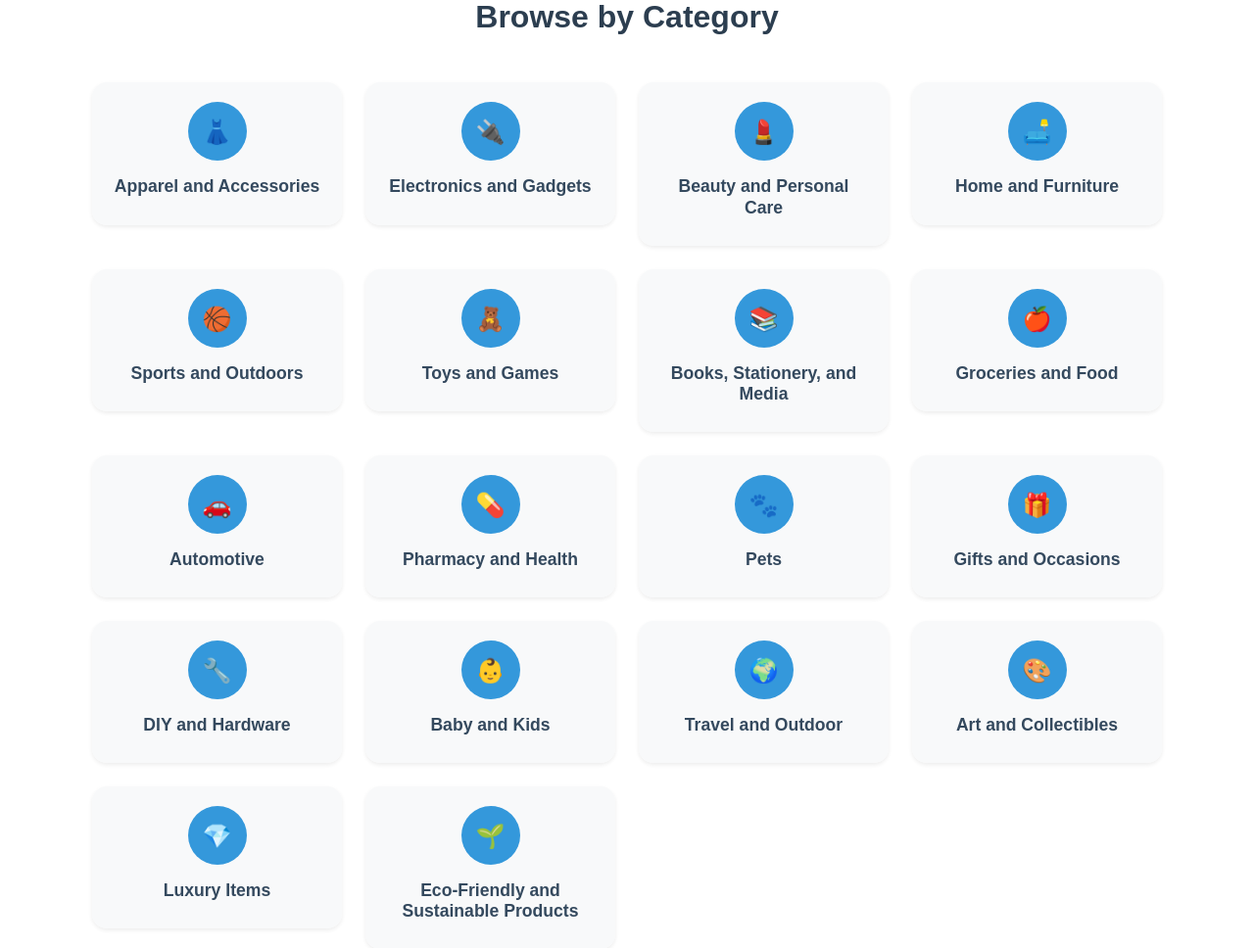
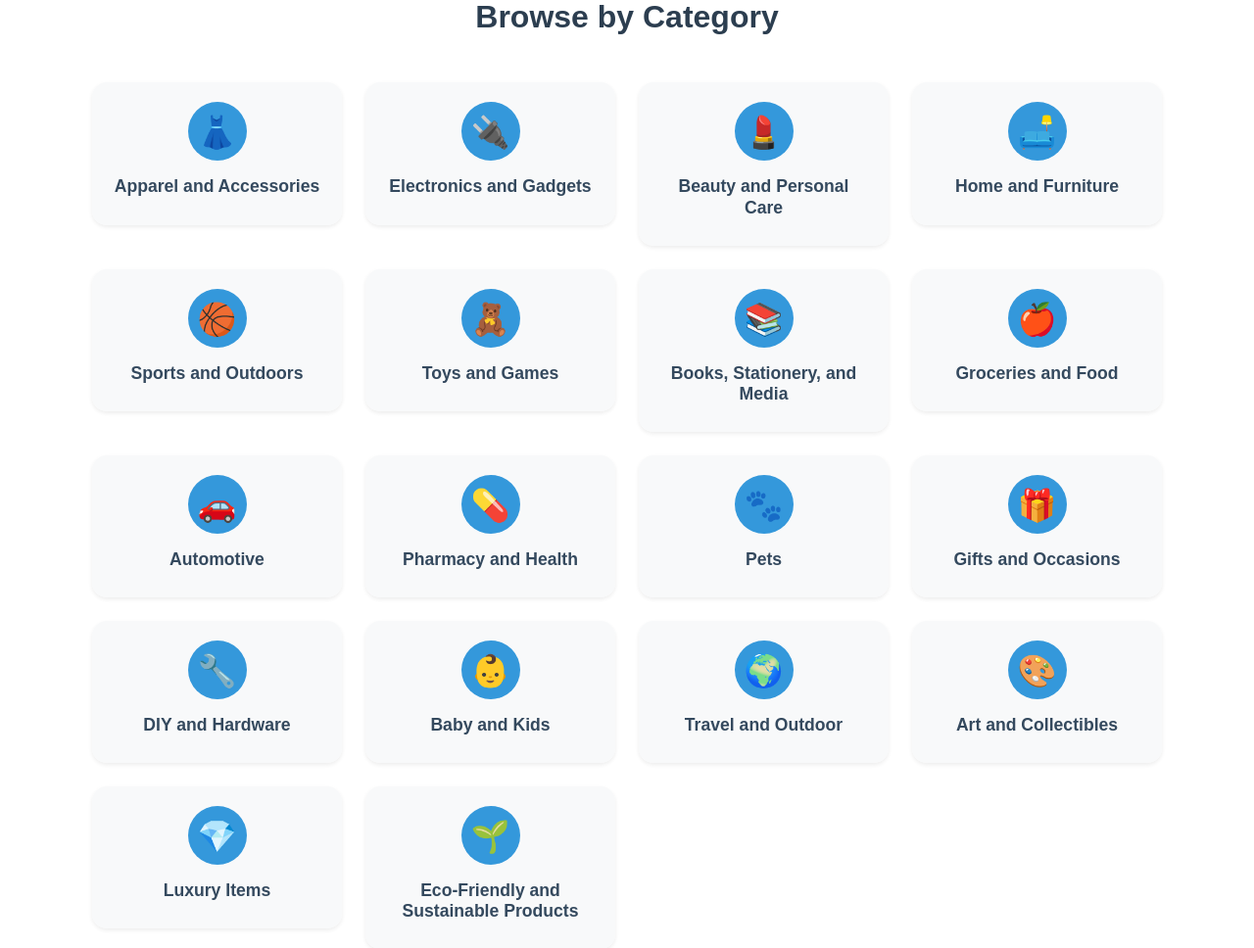
Before and after one commit to kessellyalton/test, a Django app: page /buy/ in a window 1280 px wide. Shown: the part 2038-3006 px from the top of the page at 98% size. Run offline with Django 4.2, Linux system fonts and the light colour scheme; data comes from the database, SQL or seed files in the repository; parts of the project's set-up code (start-up, migrations or seed data) failed here and were passed over; some libraries are stand-ins or nearby versions.

Commit message:
second update

```diff
--- a/mysite/templates/mysite/buy.html
+++ b/mysite/templates/mysite/buy.html
@@ -16,7 +16,6 @@
                     <img src="{{ item.image.url|default_if_none:'/static/default-image.jpg' }}" alt="{{ item.title }}" class="card-img-top" style="height: 200px; object-fit: cover;">
                     <div class="card-body d-flex flex-column">
                         <h5 class="card-title" style="font-weight: 600; color: #34495E;">{{ item.title }}</h5>
-                        <!-- Render description as safe HTML -->
                         <p class="card-text text-muted" style="font-size: 0.9rem;">{{ item.description|truncatewords:15|safe }}</p>
                         <p style="font-size: 1rem; font-weight: bold; color: #E74C3C;">${{ item.price }}</p>
                         <a href="{% url 'item_detail' item.id %}" class="btn btn-primary mt-auto" style="border-radius: 50px; font-weight: 600; background-color: #3498DB; border: none; transition: background-color 0.3s;">
@@ -38,45 +37,45 @@
                 <a href="{% url 'item_list_by_category' category.id %}" class="card text-center border-0 shadow-sm lift" style="border-radius: 15px; overflow: hidden; transition: transform 0.3s;">
                     <div class="card-body" style="padding: 20px; background-color: #F8F9FA;">
                         <!-- Category Icon Logic with Emojis -->
-                        <div class="icon-stack icon-stack-xl text-white mb-3" style="width: 60px; height: 60px; display: inline-flex; align-items: center; justify-content: center; border-radius: 50%; background-color: #3498DB;">
+                        <div class="icon-stack icon-stack-xl text-white mb-3" style="width: 60px; height: 60px; display: inline-flex; align-items: center; justify-content: center; border-radius: 50%; background-color: #3498DB; font-size: 2rem; color: white;">
                             {% if category.name == "Apparel and Accessories" %}
-                                <span style="font-size: 1.5rem;">👗</span>
+                                <span style="font-size: 2rem; line-height: 1;">👗</span>
                             {% elif category.name == "Electronics and Gadgets" %}
-                                <span style="font-size: 1.5rem;">🔌</span>
+                                <span style="font-size: 2rem; line-height: 1;">🔌</span>
                             {% elif category.name == "Beauty and Personal Care" %}
-                                <span style="font-size: 1.5rem;">💄</span>
+                                <span style="font-size: 2rem; line-height: 1;">💄</span>
                             {% elif category.name == "Home and Furniture" %}
-                                <span style="font-size: 1.5rem;">🛋️</span>
+                                <span style="font-size: 2rem; line-height: 1;">🛋️</span>
                             {% elif category.name == "Sports and Outdoors" %}
-                                <span style="font-size: 1.5rem;">🏀</span>
+                                <span style="font-size: 2rem; line-height: 1;">🏀</span>
                             {% elif category.name == "Toys and Games" %}
-                                <span style="font-size: 1.5rem;">🧸</span>
+                                <span style="font-size: 2rem; line-height: 1;">🧸</span>
                             {% elif category.name == "Books, Stationery, and Media" %}
-                                <span style="font-size: 1.5rem;">📚</span>
+                                <span style="font-size: 2rem; line-height: 1;">📚</span>
                             {% elif category.name == "Groceries and Food" %}
-                                <span style="font-size: 1.5rem;">🍎</span>
+                                <span style="font-size: 2rem; line-height: 1;">🍎</span>
                             {% elif category.name == "Automotive" %}
-                                <span style="font-size: 1.5rem;">🚗</span>
+                                <span style="font-size: 2rem; line-height: 1;">🚗</span>
                             {% elif category.name == "Pharmacy and Health" %}
-                                <span style="font-size: 1.5rem;">💊</span>
+                                <span style="font-size: 2rem; line-height: 1;">💊</span>
                             {% elif category.name == "Pets" %}
-                                <span style="font-size: 1.5rem;">🐾</span>
+                                <span style="font-size: 2rem; line-height: 1;">🐾</span>
                             {% elif category.name == "Gifts and Occasions" %}
-                                <span style="font-size: 1.5rem;">🎁</span>
+                                <span style="font-size: 2rem; line-height: 1;">🎁</span>
                             {% elif category.name == "DIY and Hardware" %}
-                                <span style="font-size: 1.5rem;">🔧</span>
+                                <span style="font-size: 2rem; line-height: 1;">🔧</span>
                             {% elif category.name == "Baby and Kids" %}
-                                <span style="font-size: 1.5rem;">👶</span>
+                                <span style="font-size: 2rem; line-height: 1;">👶</span>
                             {% elif category.name == "Travel and Outdoor" %}
-                                <span style="font-size: 1.5rem;">🌍</span>
+                                <span style="font-size: 2rem; line-height: 1;">🌍</span>
                             {% elif category.name == "Art and Collectibles" %}
-                                <span style="font-size: 1.5rem;">🎨</span>
+                                <span style="font-size: 2rem; line-height: 1;">🎨</span>
                             {% elif category.name == "Luxury Items" %}
-                                <span style="font-size: 1.5rem;">💎</span>
+                                <span style="font-size: 2rem; line-height: 1;">💎</span>
                             {% elif category.name == "Eco-Friendly and Sustainable Products" %}
-                                <span style="font-size: 1.5rem;">🌱</span>
+                                <span style="font-size: 2rem; line-height: 1;">🌱</span>
                             {% else %}
-                                <span style="font-size: 1.5rem;">🛍️</span> <!-- Default icon -->
+                                <span style="font-size: 2rem; line-height: 1;">🛍️</span> <!-- Default icon -->
                             {% endif %}
                         </div>
                         <h5 class="card-title" style="font-size: 1.1rem; font-weight: bold; color: #34495E;">{{ category.name }}</h5>
--- a/mysite/urls.py
+++ b/mysite/urls.py
@@ -78,4 +78,9 @@ urlpatterns = [
     path('buy/category/<int:category_id>/', views.category_items, name='item_list_by_category'),
     path('documents/', views.pdf_list, name='pdf_list'),  # PDF list page
     path('documents/download/<int:pk>/', views.download_pdf, name='download_pdf'),
+    path('category/<str:category>/', views.category_articles, name='category_articles'),
+    path('article/<int:pk>/', views.article_detail, name='article_detail'),
+
+
+
 ]
```
Also changed, not shown: innohub_website/settings.py (+26 -12 lines), innohub_website/wsgi.py (+7 -2 lines), mysite/templates/mysite/press.html (+12 -4 lines), 1 other file.
